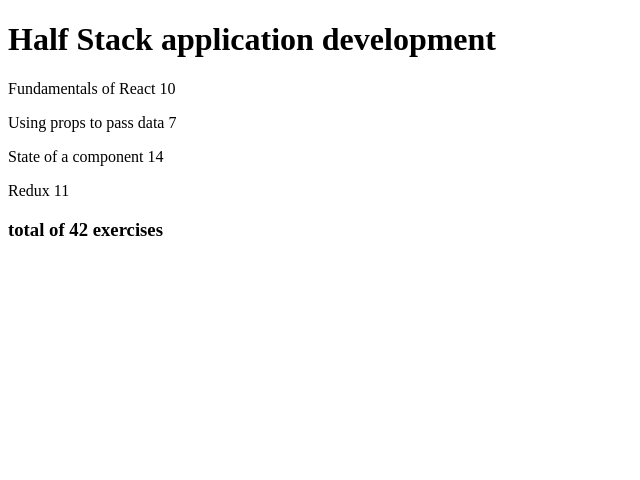
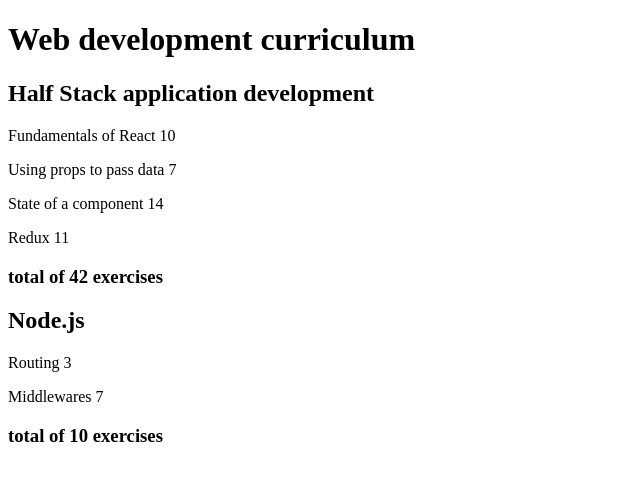
Before and after one commit to emjogale/fullstack, a React (Create React App) app in the folder part1/courseinfo/: page / in a window 1280 px wide. Shown: the top 480 px of the page, without its empty margins (0-640 px from the left). Built offline with nearby package versions, Linux system fonts and the light colour scheme.

Commit message:
2.4 extend application to allow for an arbitrary number of courses

```diff
--- a/part1/courseinfo/src/App.js
+++ b/part1/courseinfo/src/App.js
@@ -1,15 +1,23 @@
-const Course = ({ course }) => {
-	console.log(course.parts);
+const Curriculum = ({ curriculum }) => {
+	return <h1>{curriculum}</h1>;
+};
+const Course = ({ courses }) => {
+	console.log(courses);
+
 	return (
 		<div>
-			<Header course={course.name} />
-			<Content parts={course.parts} />
+			{courses.map((course) => (
+				<div>
+					<Header key={course.id} course={course.name} />
+					<Content key={course.parts.id} parts={course.parts} />
 					<Total parts={course.parts} />
+				</div>
+			))}
 		</div>
 	);
 };
 
-const Header = ({ course }) => <h1>{course}</h1>;
+const Header = ({ course }) => <h2>{course}</h2>;
 
 const Content = ({ parts }) => (
 	<div>
@@ -32,7 +40,9 @@ const Total = ({ parts }) => (
 );
 
 const App = () => {
-	const course = {
+	const curriculum = "Web development curriculum";
+	const courses = [
+		{
 			id: 1,
 			name: "Half Stack application development",
 
@@ -55,15 +65,36 @@ const App = () => {
 				{
 					name: "Redux",
 					exercises: 11,
-				id: 3,
+					id: 4,
 				},
 			],
-	};
+		},
+		{
+			id: 2,
+			name: "Node.js",
+
+			parts: [
+				{
+					name: "Routing",
+					exercises: 3,
+					id: 1,
+				},
+				{
+					name: "Middlewares",
+					exercises: 7,
+					id: 2,
+				},
+			],
+		},
+	];
 	return (
 		<div>
-			<Course course={course} />
+			<Curriculum curriculum={curriculum} />
+			<Course courses={courses} />
 		</div>
 	);
 };
 
 export default App;
+
+// TODO: refactor to loop through courses
```
Lines whose indentation alone changed are shown as unchanged.
